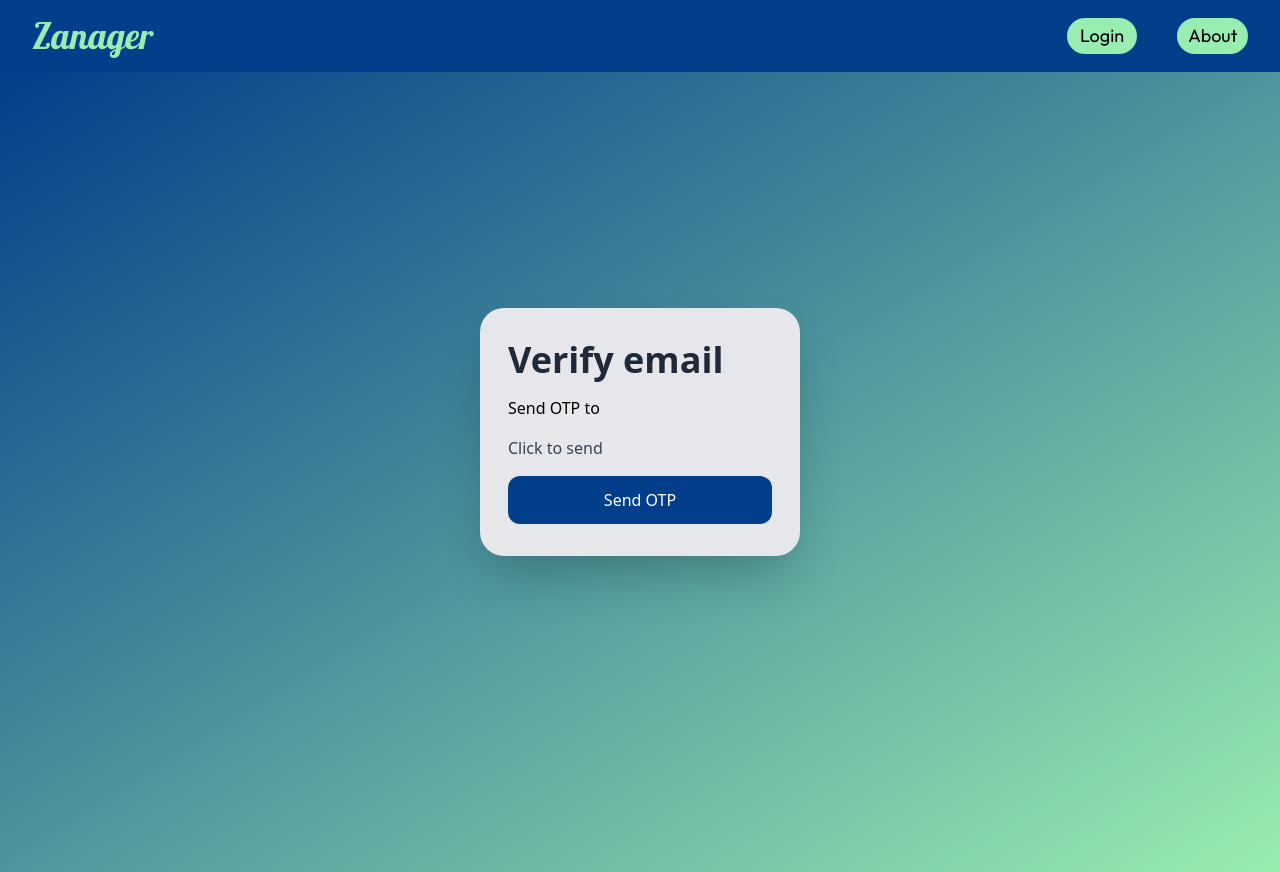
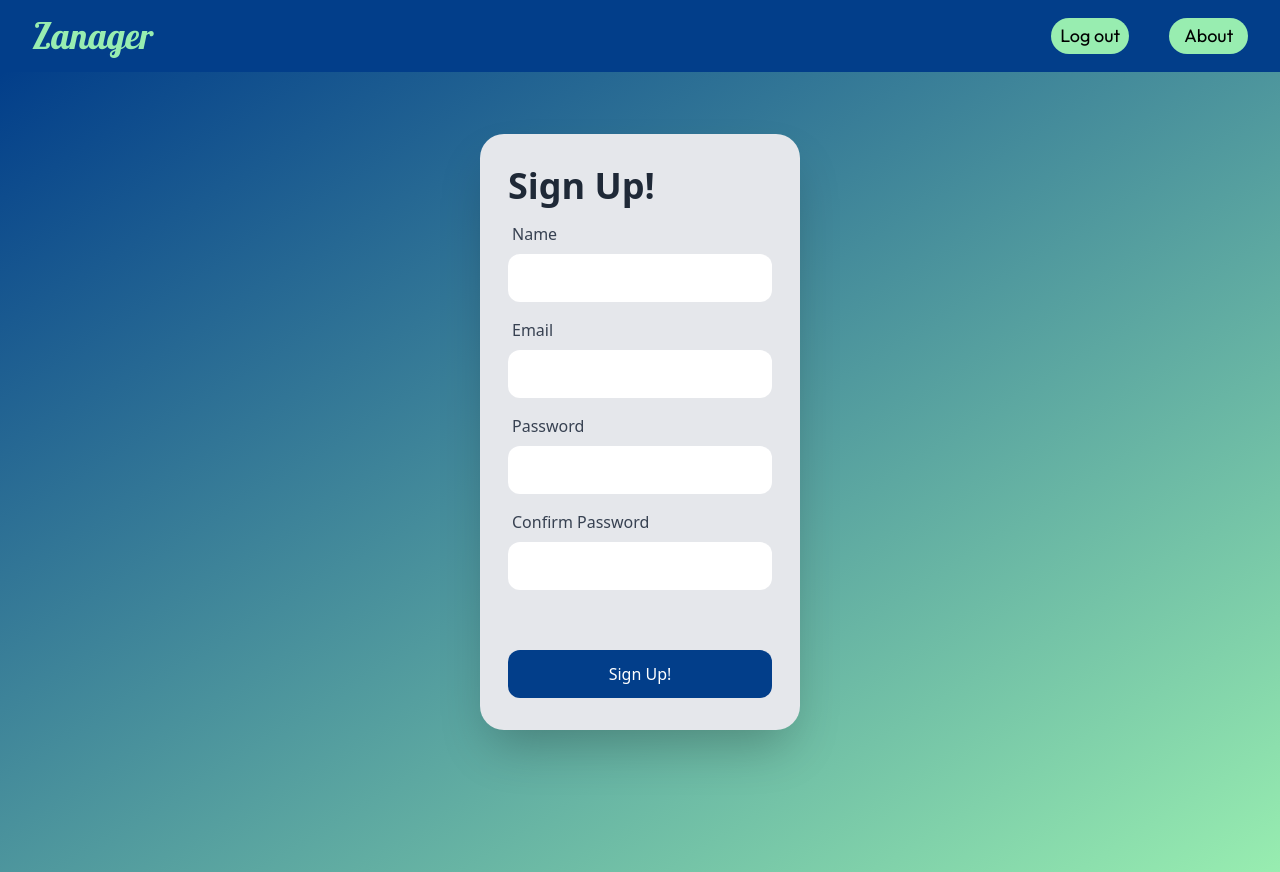
Before and after one commit to pranavmaverick20/Zanager, a React (Vite) app in the folder tasker/: page /signup in a window 1280 px wide. Before the commit this address led to /verify. Built offline with nearby package versions, Linux system fonts and the light colour scheme; no server answers; sample sign-in values are in the browser's storage; a web font is replaced by a local one.

Commit message:
completed log in

```diff
--- a/tasker/src/components/Login.jsx
+++ b/tasker/src/components/Login.jsx
@@ -1,7 +1,97 @@
-import React from "react";
+import React, { useState } from "react";
+import { useNavigate } from "react-router-dom";
 
 const Login = () => {
-  return <div>Login</div>;
+  const [match, setMatch] = useState(true);
+  const [ve, setVe] = useState(true);
+  const [credentials, setCredentials] = useState({
+    email: "",
+    password: "",
+  });
+  const [message, setMessage] = useState("");
+  const navigate = useNavigate();
+  const onChange = (e) => {
+    setCredentials({ ...credentials, [e.target.name]: e.target.value });
+  };
+
+  const onSubmit = async (e) => {
+    e.preventDefault();
+    const response = await (
+      await fetch("http://localhost:5001/api/auth/login", {
+        method: "POST",
+        headers: {
+          "Content-Type": "application/json", // Add this line
+        },
+        body: JSON.stringify({
+          email: credentials.email,
+          password: credentials.password,
+        }),
+      })
+    ).json();
+    if (!response.success) {
+      if (response.code == "edne") {
+        setMessage("*Email does not exists");
+        return;
+      } else {
+        setMessage("*Invalid credentials");
+        return;
+      }
+    } else {
+      localStorage.setItem("authtoken", response.authtoken);
+      navigate("/");
+      return;
+    }
+  };
+
+  return (
+    <div className="flex justify-center items-center h-screen w-screen bg-gradient-to-tl from-[#98edb0] bg-[#023E8A]">
+      <div className="bg-gray-200 shadow-2xl min-w-[25%] min-h-[30%] rounded-3xl mb-20">
+        <form
+          onSubmit={onSubmit}
+          className="px-7 py-8 flex flex-col justify bg-center space-y-4"
+        >
+          <p className="text-3xl font-bold text-gray-800">
+            Login to your account
+          </p>
+
+          <div className="w-full">
+            <label className="py-4 text-md mx-1 font-medium text-gray-700">
+              Email
+            </label>
+            <input
+              onChange={onChange}
+              name="email"
+              type="email"
+              minLength={5}
+              value={credentials.email}
+              className="block mt-2 border-black border-3 w-full rounded-xl p-2 h-12"
+            ></input>
+          </div>
+          <div className="w-full">
+            <label className="py-4 mx-1 text-md font-medium text-gray-700">
+              Password
+            </label>
+            <input
+              className="block mt-2 border-black border-3 w-full rounded-xl p-2 h-12"
+              type="password"
+              onChange={onChange}
+              name="password"
+              value={credentials.password}
+              minLength={8}
+            ></input>
+          </div>
+          <p className="text-red-600 h-8 font-normal">{message}</p>
+
+          <button
+            type="submit"
+            className="basis-1/2 flex bg-[#023E8A] font-medium text-white py-3 rounded-xl justify-center hover:bg-gradient-to-r hover:from-pink-500 hover:to-orange-500 transition-all duration-200 ease-in-out"
+          >
+            Login
+          </button>
+        </form>
+      </div>
+    </div>
+  );
 };
 
 export default Login;
--- a/tasker/src/components/NavBar.jsx
+++ b/tasker/src/components/NavBar.jsx
@@ -1,7 +1,12 @@
 import React, { useEffect } from "react";
-import { Link, useLocation } from "react-router-dom";
+import { Link, useLocation, useNavigate } from "react-router-dom";
 export const NavBar = () => {
   const location = useLocation();
+  const navigate = useNavigate();
+  const handleLogout = (e) => {
+    localStorage.removeItem("authtoken");
+    navigate("/");
+  };
   return (
     <div>
       <div className="flex flex-row justify-between items-center py-4 px-8 bg-[#023E8A] ">
@@ -12,6 +17,7 @@ export const NavBar = () => {
         </div>
         <div>
           <ul className="flex flex-row basis-8 space-x-10 text-center">
+            {!localStorage.getItem("authtoken") ? (
               <li
                 className={`navbar-item hover:cursor-pointer ${
                   location.pathname === "/login" && "border-[#71A5DE] border-4"
@@ -19,6 +25,16 @@ export const NavBar = () => {
               >
                 <Link to="/login">Login</Link>
               </li>
+            ) : (
+              <li
+                onClick={handleLogout}
+                className={`navbar-item hover:cursor-pointer ${
+                  location.pathname === "/login" && "border-[#71A5DE] border-4"
+                }`}
+              >
+                <Link to="/login">Log out</Link>
+              </li>
+            )}
             <li
               className={`navbar-item hover:cursor-pointer ${
                 location.pathname === "/about" && "border-[#71A5DE] border-4"
--- a/tasker/src/components/SignUp.jsx
+++ b/tasker/src/components/SignUp.jsx
@@ -43,7 +43,6 @@ const SignUp = () => {
       }
     } else {
       localStorage.setItem("authtoken", response.authtoken);
-      console.log(localStorage.getItem("authtoken"));
       navigate("/verify"); //navigate to verification page
       setVe(true);
       return;
@@ -59,18 +58,18 @@ const SignUp = () => {
         >
           <p className="text-4xl font-bold text-gray-800">Sign Up!</p>
           <div className="w-full">
-            <label className="py-4 text-md font-medium text-gray-700">
+            <label className="py-4 mx-1 text-md font-medium text-gray-700">
               Name
             </label>
             <input
               onChange={onChange}
               name="name"
               value={credentials.name}
-              className="block border-black border-3 w-full rounded-xl p-2 h-12"
+              className="block mt-2 border-black border-3 w-full rounded-xl p-2 h-12"
             ></input>
           </div>
           <div className="w-full">
-            <label className="py-4 text-md font-medium text-gray-700">
+            <label className="py-4 mx-1 text-md font-medium text-gray-700">
               Email
             </label>
             <input
@@ -79,18 +78,20 @@ const SignUp = () => {
               type="email"
               minLength={5}
               value={credentials.email}
-              className="block border-black border-3 w-full rounded-xl p-2 h-12"
+              className="block mt-2 border-black border-3 w-full rounded-xl p-2 h-12"
             ></input>
             {!ve && (
-              <p className="text-red-600 font-normal">*User already exists</p>
+              <p className="text-red-600 h-12 font-normal">
+                *User already exists
+              </p>
             )}
           </div>
           <div className="w-full">
-            <label className="py-4 text-md font-medium text-gray-700">
+            <label className="py-4 mx-1 text-md font-medium text-gray-700">
               Password
             </label>
             <input
-              className="block border-black border-3 w-full rounded-xl p-2 h-12"
+              className="block mt-2 border-black border-3 w-full rounded-xl p-2 h-12"
               type="password"
               onChange={onChange}
               name="password"
@@ -99,21 +100,19 @@ const SignUp = () => {
             ></input>
           </div>
           <div className="w-full">
-            <label className="py-4 text-md font-medium text-gray-700">
+            <label className="py-4 mx-1 text-md font-medium text-gray-700">
               Confirm Password
             </label>
             <input
-              className="block border-black border-3 w-full rounded-xl p-2 h-12"
+              className="block mt-2 border-black border-3 w-full rounded-xl p-2 h-12"
               type="password"
               onChange={onChange}
               name="cpass"
               value={credentials.cpass}
             ></input>
-            {!match && (
-              <p className="text-red-600 font-normal">
-                *Passwords do not match
-              </p>
-            )}
+            <p className="text-red-600 h-8 mt-3 font-normal">
+              {!match && "*Passwords do not match"}
+            </p>
           </div>
           <button
             type="submit"
--- a/tasker/src/components/Verification.jsx
+++ b/tasker/src/components/Verification.jsx
@@ -1,4 +1,4 @@
-import React, { useState, useEffect } from "react";
+import React, { useState, useEffect, useMemo } from "react";
 import PNF from "./PNF";
 import { useNavigate } from "react-router-dom";
 
@@ -6,6 +6,8 @@ const Verification = () => {
   const [user, setUser] = useState(null);
   const navigate = useNavigate();
   const [sent, setSent] = useState(false);
+  const [message, setMessage] = useState(true);
+  const [otp, setotp] = useState("");
   useEffect(() => {
     const fetchUser = async () => {
       const token = localStorage.getItem("authtoken");
@@ -26,14 +28,13 @@ const Verification = () => {
 
     fetchUser();
   }, []);
-  const onSubmit = () => {};
-  const onChange = () => {};
 
   if (!localStorage.getItem("authtoken")) {
     return <PNF />;
   }
 
-  const sendOTP = async () => {
+  const sendOTP = async (e) => {
+    e.preventDefault();
     setSent(true);
     const response = await (
       await fetch("http://localhost:5001/api/auth/sendotp", {
@@ -44,40 +45,102 @@ const Verification = () => {
         },
       })
     ).json();
-    console.log(response);
   };
 
-  const AfterSend = () => {
-    return (
-      <form
-        onSubmit={onSubmit}
-        className="px-7 py-8 flex flex-col justify bg-center space-y-4"
-      >
-        <p className="text-4xl font-bold text-gray-800">Verify email</p>
-        <p>OTP has been sent to {user?.email}</p>
-        <div className="w-full">
-          <label className="py-4 text-md font-medium text-gray-700">
-            Enter OTP Here
-          </label>
-          <input
-            onChange={onChange}
-            minLength={6}
-            className="block border-black border-3 w-full rounded-xl p-2 h-12"
-          />
-        </div>
+  // const BeforeSend = () => {
+  //   return (
+  //     <div className="px-7 py-8 flex flex-col justify bg-center space-y-4">
+  //       <p className="text-4xl font-bold text-gray-800">Verify email</p>
+  //       <p>Send OTP to {user?.email}</p>
+  //       <div className="w-full">
+  //         <label className="py-4 text-md font-medium text-gray-700">
+  //           Click to send
+  //         </label>
+  //       </div>
+  //       <button
+  //         onClick={sendOTP}
+  //         className="basis-1/2 flex bg-[#023E8A] font-medium text-white py-3 rounded-xl justify-center hover:bg-gradient-to-r hover:from-pink-500 hover:to-orange-500 transition-all duration-200 ease-in-out"
+  //       >
+  //         Send OTP
+  //       </button>
+  //     </div>
+  //   );
+  // };
 
-        <button
-          type="submit"
-          className="basis-1/2 flex bg-[#023E8A] font-medium text-white py-3 rounded-xl justify-center hover:bg-gradient-to-r hover:from-pink-500 hover:to-orange-500 transition-all duration-200 ease-in-out"
-        >
-          Submit OTP
-        </button>
-      </form>
-    );
+  const submitOTP = async (e) => {
+    e.preventDefault();
+    const response = await (
+      await fetch("http://localhost:5001/api/auth/verifyotp", {
+        method: "POST",
+        headers: {
+          "Content-Type": "application/json",
+          authtoken: localStorage.getItem("authtoken"),
+        },
+        body: JSON.stringify({ otp: otp }),
+      })
+    ).json();
+    if (response.success) {
+      setMessage("Logged in... redirecting");
+      setTimeout(() => {
+        navigate("/");
+      }, 3000);
+    } else {
+      if (response.code === "io") {
+        setMessage("*Incorrect OTP");
+      } else {
+        setMessage("*OTP expired reload");
+      }
+    }
   };
 
-  const BeforeSend = () => {
+  const onChange = (e) => {
+    e.preventDefault();
+    setotp(e.target.value);
+  };
+
+  // const AfterSend = () => {
+  //   return (
+  //     <form
+  //       onSubmit={submitOTP}
+  //       className="px-7 py-8 flex flex-col justify bg-center space-y-4"
+  //     >
+  //       <p className="text-4xl font-bold text-gray-800">Verify email</p>
+  //       <p>OTP has been sent to {user?.email}</p>
+  //       <div className="w-full">
+  //         <label className="py-4 text-md font-medium text-gray-700">
+  //           Enter OTP Here
+  //         </label>
+  //         <input
+  //           onChange={onChange}
+  //           name="OTP"
+  //           value={otp}
+  //           className="block border-black border-3 w-full rounded-xl p-2 h-12"
+  //         ></input>
+  //       </div>
+  //       <p
+  //         className={`${
+  //           message === "Logged in... redirecting"
+  //             ? `text-black`
+  //             : `text-red-600`
+  //         } font-normal`}
+  //       >
+  //         {message}
+  //       </p>
+
+  //       <button
+  //         type="submit"
+  //         className="basis-1/2 flex bg-[#023E8A] font-medium text-white py-3 rounded-xl justify-center hover:bg-gradient-to-r hover:from-pink-500 hover:to-orange-500 transition-all duration-200 ease-in-out"
+  //       >
+  //         Submit OTP
+  //       </button>
+  //     </form>
+  //   );
+  // };
+
   return (
+    <div className="flex justify-center items-center h-screen w-screen bg-gradient-to-tl from-[#98edb0] bg-[#023E8A]">
+      <div className="bg-gray-200 shadow-2xl min-w-[25%] min-h-[20%] rounded-3xl mb-20">
+        {!sent ? (
           <div className="px-7 py-8 flex flex-col justify bg-center space-y-4">
             <p className="text-4xl font-bold text-gray-800">Verify email</p>
             <p>Send OTP to {user?.email}</p>
@@ -93,13 +156,42 @@ const Verification = () => {
               Send OTP
             </button>
           </div>
-    );
-  };
+        ) : (
+          <form
+            onSubmit={submitOTP}
+            className="px-7 py-8 flex flex-col justify bg-center space-y-4"
+          >
+            <p className="text-4xl font-bold text-gray-800">Verify email</p>
+            <p>OTP has been sent to {user?.email}</p>
+            <div className="w-full">
+              <label className="py-4 text-md font-medium text-gray-700">
+                Enter OTP Here
+              </label>
+              <input
+                onChange={onChange}
+                name="OTP"
+                value={otp}
+                className="block border-black border-3 w-full rounded-xl p-2 mt-2 h-12"
+              ></input>
+            </div>
+            <p
+              className={`${
+                message === "Logged in... redirecting"
+                  ? `text-black`
+                  : `text-red-600`
+              } font-normal`}
+            >
+              {message}
+            </p>
 
-  return (
-    <div className="flex justify-center items-center h-screen w-screen bg-gradient-to-tl from-[#98edb0] bg-[#023E8A]">
-      <div className="bg-gray-200 shadow-2xl min-w-[25%] min-h-[20%] rounded-3xl mb-20">
-        {!sent ? <BeforeSend /> : <AfterSend />}
+            <button
+              type="submit"
+              className="basis-1/2 flex bg-[#023E8A] font-medium text-white py-3 rounded-xl justify-center hover:bg-gradient-to-r hover:from-pink-500 hover:to-orange-500 transition-all duration-200 ease-in-out"
+            >
+              Submit OTP
+            </button>
+          </form>
+        )}
       </div>
     </div>
   );
```
Also changed, not shown: tasker/src/components/App.jsx (+0 -9 lines), tasker/src/components/Home.jsx (+22 -1 lines), 1 other file (tests, documents, lock files or other folders). Lines whose indentation alone changed are shown as unchanged.
